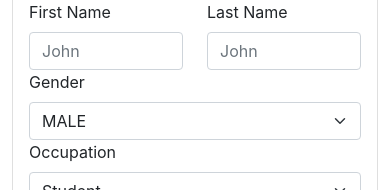
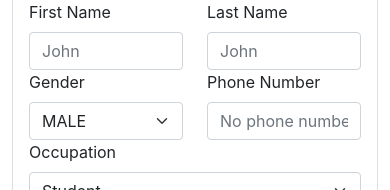
Before and after one commit to sopra-fs22-group-15/cozycave-client, a React (Create React App) app: page /profile-page/1 in a window 390 px wide. Shown: the part 456-646 px from the top of the page. Built offline with nearby package versions, Linux system fonts and the light colour scheme; no server answers.

Commit message:
added form field for phone number in profile details.

```diff
--- a/package.json
+++ b/package.json
@@ -20,6 +20,7 @@
     "react": "^18.0.0",
     "react-bootstrap": "^2.2.3",
     "react-dom": "^18.0.0",
+    "react-phone-number-input": "^3.1.52",
     "react-router-dom": "^6.3.0",
     "react-scripts": "5.0.0",
     "sass": "^1.50.0",
--- a/src/components/profile/ProfileDetails.js
+++ b/src/components/profile/ProfileDetails.js
@@ -3,13 +3,14 @@ import { Button, Card, Col, Form, Row } from "react-bootstrap";
 import { FontAwesomeIcon } from "@fortawesome/react-fontawesome";
 import { faSave } from "@fortawesome/free-solid-svg-icons";
 import { api } from "../../helpers/api";
-
+import 'react-phone-number-input/style.css'
 const ProfileDetails = props => {
 
     const user = props.user;
 
     const [firstName, setFirstName] = useState(user.firstname);
     const [lastName, setLastName] = useState(user.lastname);
+    const [phoneNumber, setPhoneNumber] = useState("");
     const [gender, setGender] = useState(user.gender);
     const [bio, setBio] = useState(user.biography);
     const [loading, setLoading] = useState(false);
@@ -85,6 +86,14 @@ const ProfileDetails = props => {
                                 </Form.Select>
                             </Form.Group>
                         </Col>
+                        <Col>
+                            <Form.Group>
+                                <Form.Label>Phone Number</Form.Label>
+                                <Form.Control type="text" placeholder={phoneNumber ? phoneNumber : "No phone number yet"} onChange={e => {
+                                    setPhoneNumber(e.target.value)
+                                }}/>
+                            </Form.Group>
+                        </Col>
                     </Row>
                     <Row>
                         <Form.Group>
```
Also changed, not shown: 1 other file (tests, documents, lock files or other folders).
